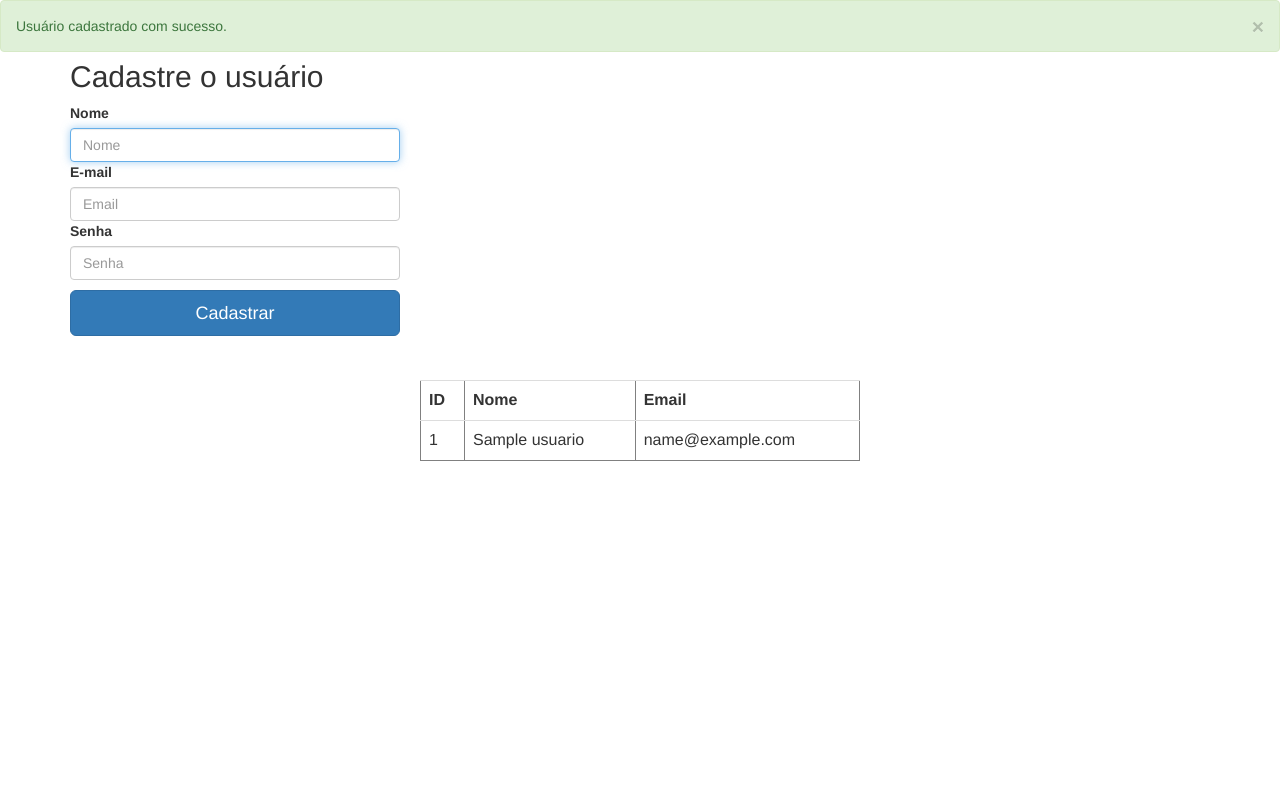
After one commit to eduardosouza9/sisLoginPHP, a PHP site: page /form_cadusu.php?msg=1 in a window 1280 px wide. The commit adds this page. Run offline with PHP 8.4, Linux system fonts and the light colour scheme; tables that the repository leaves empty or names only in its code hold one stand-in row (values such as "Sample post").

Commit message:
Cadastro de usuários com listagem

```diff
--- a/css/estilo.css
+++ b/css/estilo.css
@@ -38,3 +38,20 @@ body{
 	border-bottom-right-radius: 0;
 	border-bottom-left-radius: 0;
 }
+.message{
+	position: fixed;
+	top: 0;
+	left: 0;
+	width: 100%;
+}
+.form-cadusu{
+	max-width: 330px;
+}
+.form-cadusu input[type="password"]{
+	margin-bottom: 10px;
+}
+.listagem{
+	margin: 0 auto;
+	padding: 30px;
+	width: 500px;
+}
--- a/db.php
+++ b/db.php
@@ -1,22 +1,11 @@
-<<<<<<< HEAD
 <?php
 	$host = "localhost";
 	$user = "root";
 	$pass = "";
 	$banco = "aula";
 
-	$conn = mysqli_connect($host, $user, $pass) or die (mysqli_error());
-	mysqli_select_db($conn, $banco) or die (mysqli_error());
-
-=======
-<?php
-	$host = "localhost";
-	$user = "root";
-	$pass = "";
-	$banco = "aula";
-
-	$conn = mysqli_connect($host, $user, $pass) or die (mysqli_error());
-	mysqli_select_db($conn, $banco) or die (mysqli_error());
-
->>>>>>> origin/master
+	$conn = new mysqli ($host, $user, $pass, $banco);
+	if ($conn->connect_error){
+		die ("Falha na conexão: ". $conn->connect_error);
+	}
  ?>
--- /dev/null
+++ b/form_cadusu.php
@@ -0,0 +1,68 @@
+<?php
+	require ("db.php");
+	if(isset($_GET['msg'])){
+			$msg = $_GET['msg'];
+
+			switch($msg){
+				case 1:
+				?>
+					<div class="message">
+						<div class="alert alert-success">
+							<a href="index.php" class="close" data-dismiss="alert">&times</a>
+							Usuário cadastrado com sucesso.
+						</div>
+					</div>
+				<?php
+				break;
+			}
+		}
+				?>
+<!DOCTYPE html>
+<html>
+<head>
+	<meta charset="utf-8">
+	<meta http-equiv="X-UA-Compatible" content="IE=edge">
+	<title>Cadastro de Usuários</title>
+	<link rel="stylesheet" href="css/estilo.css">
+	<link rel="stylesheet" href="css/bootstrap.min.css">
+</head>
+<body>
+	<div class="container">
+		<form action="cadusu.php" method="post" class="form-cadusu">
+			<h2 class="form-login-heading">Cadastre o usuário</h2>
+			<label for="inputNome">Nome</label>
+			<input type="text" id="inputNome" name="inputNome" class="form-control" placeholder="Nome" required autofocus>
+			<label for="inputEmail">E-mail</label>
+			<input type="email" id="inputEmail" name="inputEmail" class="form-control" placeholder="Email" required>
+			<label for="inputPassword">Senha</label>
+			<input type="password" id="inputPassword" name="inputPassword" class="form-control" placeholder="Senha" required>
+			<button type="submit" class="btn btn-lg btn-primary btn-block">Cadastrar</button>
+		</form>
+	</div>
+
+	<div class="listagem">
+		<table border="1" class="table table-hover">
+			<tr>
+				<th>ID</th>
+				<th>Nome</th>
+				<th>Email</th>
+			</tr>
+			<?php
+				$sql = "SELECT id, email, nome FROM usuarios";
+				$result = $conn->query($sql);
+
+				while ($row = $result->fetch_array()){
+					?>
+					<tr>
+						<td> <?php echo $row["id"]; ?></td>
+						<td><?php echo $row["nome"]; ?></td>
+						<td><?php echo $row["email"]; ?></td>
+					</tr>
+			<?php
+				}
+				$conn->close();
+			?>
+		</table>
+	</div>
+</body>
+</html>
```
Also changed, not shown: autenticar.php (+2 -22 lines), cadusu.php (added, +16 -0 lines), dashboard.php (+0 -23 lines), index.php (+3 -28 lines), logout.php (+0 -7 lines).
